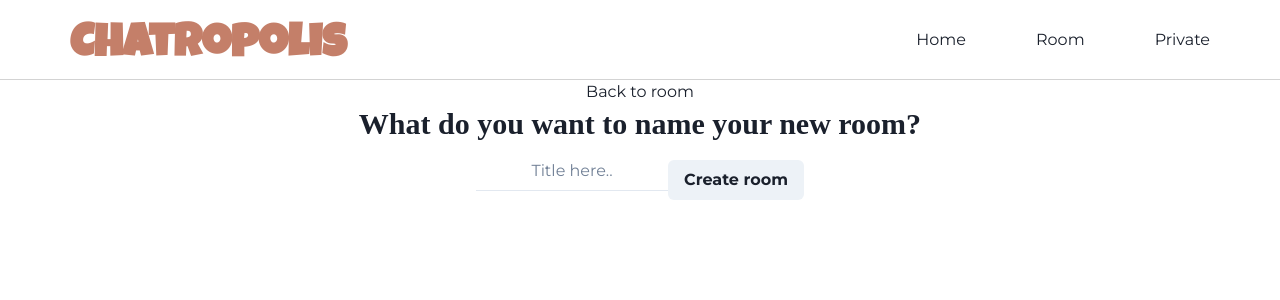
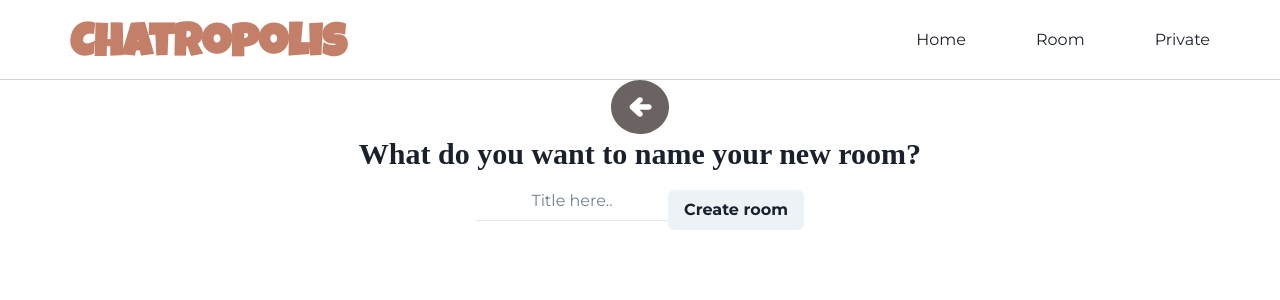
Before and after one commit to jennifertechel/project-socket-chat, a React (Vite) app in the folder client/: page /room/new in a window 1280 px wide. Shown: the top 300 px of the page. Built offline with nearby package versions, Linux system fonts and the light colour scheme; no server answers; a web font is replaced by a local one.

Commit message:
picture arrow

```diff
--- a/client/src/pages/RoomNewPage.tsx
+++ b/client/src/pages/RoomNewPage.tsx
@@ -3,6 +3,7 @@ import {
   Button,
   Flex,
   Heading,
+  Image,
   Input,
   useMediaQuery,
 } from "@chakra-ui/react";
@@ -33,7 +34,9 @@ function RoomNewPage() {
 
       {isMobile && <LogoBox />}
       <Box>
-        <Link to="/room">Back to room</Link>
+        <Link to="/room">
+          <Image src="/assets/goBackButton.svg" right="0" />
+        </Link>
       </Box>
       <Heading as="h6">What do you want to name your new room?</Heading>
       <form onSubmit={handleSubmit}>
```
